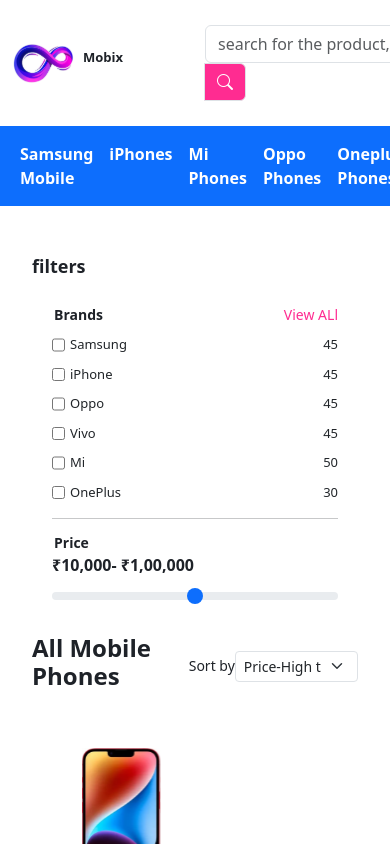
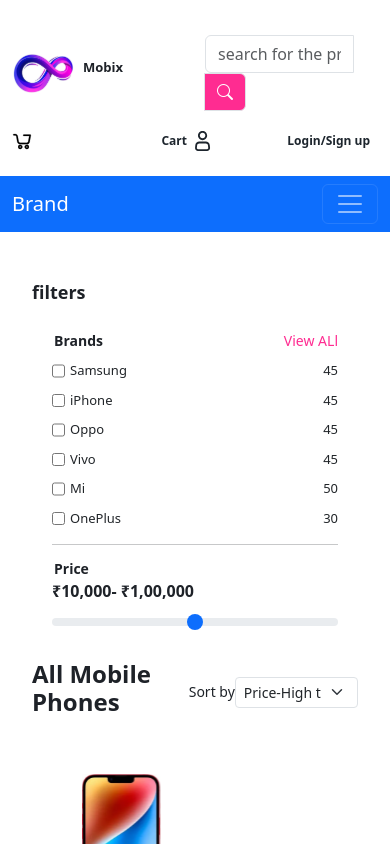
Before and after one commit to rohitrathod2023/mobix-ecommerce, a React (Create React App) app: page /products in a window 390 px wide. Shown: the top 844 px of the page. Built offline with nearby package versions, Linux system fonts and the light colour scheme.

Commit message:
create responsive pages

```diff
--- a/src/App.js
+++ b/src/App.js
@@ -24,7 +24,7 @@
         <Route path = '/products' element ={<ProductList/>}/>
         <Route path='/products/:productName/:productId' element={<ProductDetail/>}/>
         <Route path ='/checkout' element = {<AddressPage/>}/>
-        <Route path = '/cart/:productId' element = {<Cart/>}/>
+        <Route path = '/cart/:productId?' element = {<Cart/>}/>
         <Route path = '/payment' element = {<Payment/>}/>
         <Route path='/orderconfirmation' element = {<OrderConfirmation/>}/>
         <Route path='/orderfailed' element = {<OrderFailedPage/>}/>
--- a/src/common/components/footer/footer-top/footer-top.css
+++ b/src/common/components/footer/footer-top/footer-top.css
@@ -1,32 +1,67 @@
-.footer-top-main{
-    border-bottom: 1px solid #DDE5ED;
-}
-.feature-container{
-    border-right: 1px solid #DDE5ED;
-    padding: 40px;
+.footer-top-main {
+  border-bottom: 1px solid #dde5ed;
+  padding: 20px 0;
 }
 
-.row , .feature-container:last-child{
+.feature-container {
+  border-right: 1px solid #dde5ed;
+  padding: 40px;
+  text-align: center;
+}
+
+.row .feature-container:last-child {
   border-right: none;
 }
 
-.feature-image{
+.feature-image {
   height: 65px;
   margin-bottom: 20px;
 }
 
-.feature-title{
+.feature-title {
   font-size: 16px;
   line-height: 19px;
-    text-align: center;
-    color: #1E2228;
+  color: #1e2228;
   font-weight: bold;
 }
 
-.feature-subtitle{
+.feature-subtitle {
   font-size: 13px;
   line-height: 15px;
-    text-align: center;
   color: #939599;
+}
 
+/* for Tablets */
+@media (max-width: 768px) {
+  .feature-container {
+    padding: 30px;
   }
+  .feature-title {
+    font-size: 14px;
+  }
+  .feature-subtitle {
+    font-size: 12px;
+  }
+}
+
+/* for Mobile Devices */
+@media (max-width: 480px) {
+  .feature-container {
+    border-right: none;
+    border-bottom: 1px solid #dde5ed;
+    width: 100%;
+  }
+  .row {
+    display: flex;
+    flex-direction: column;
+  }
+  .feature-title {
+    font-size: 14px;
+  }
+  .feature-subtitle {
+    font-size: 12px;
+  }
+  .feature-container:last-child {
+    border-bottom: none;
+  }
+}
--- a/src/common/components/header/header.css
+++ b/src/common/components/header/header.css
@@ -1,40 +1,78 @@
-.main-container{
+.main-container {
   display: flex;
   align-items: center;
   justify-content: space-between;
   padding: 25px 0;
 }
 
-.left-part, .right-part{
+.left-part,
+.right-part {
   display: flex;
   align-items: center;
   justify-content: space-between;
+}
 
-}
-.header-icons{
+.header-icons {
   display: flex;
   align-items: center;
   cursor: pointer;
+}
 
-}
-.input-group input.custome-width{
+.input-group input.custome-width {
   width: 400px;
 }
 
-#basic-addon2{
+#basic-addon2 {
   background: #ff2c91;
   color: white;
 }
 
-.header-text{
+.header-text {
   font-size: 14px;
   line-height: 16px;
   text-align: right;
-    color: #1D252D;
+  color: #1d252d;
   font-weight: bold;
 }
 
-.marginLeft20{
+.marginLeft20 {
   margin-left: 20px;
+}
 
+@media (max-width: 768px) {
+  .input-group input.custome-width {
+    width: 250px;
   }
+  .header-text {
+    font-size: 12px;
+  }
+  .main-container {
+    padding: 20px 0;
+  }
+}
+
+@media (max-width: 480px) {
+  .main-container {
+    flex-direction: column;
+    align-items: flex-start;
+  }
+  .left-part,
+  .right-part {
+    width: 100%;
+    justify-content: space-between;
+  }
+  .input-group input.custome-width {
+    width: 100%;
+  }
+  .header-icons {
+    justify-content: space-between;
+    width: 100%;
+    margin-top: 10px;
+  }
+  .header-text {
+    font-size: 12px;
+  }
+  .marginLeft20 {
+    margin-left: 0;
+  }
+}
--- a/src/common/components/navbar-main/index.jsx
+++ b/src/common/components/navbar-main/index.jsx
@@ -1,17 +1,24 @@
 import React from "react";
 import "./navbar-main.css";
-import Container from 'react-bootstrap/Container';
-import Nav from 'react-bootstrap/Nav';
-import Navbar from 'react-bootstrap/Navbar';
+import Container from "react-bootstrap/Container";
+import Nav from "react-bootstrap/Nav";
+import Navbar from "react-bootstrap/Navbar";
 import OffersIcon from "../../assets/icon/offersicon";
 
-
-const NavbarMain = () =>{
-    return(
-<Navbar bg="primary" data-bs-theme="dark">
+const NavbarMain = () => {
+  return (
+    <Navbar
+      bg="primary"
+      expand="lg"
+      className="navbar-custom"
+      data-bs-theme="dark"
+    >
       <Container>
-          <div className="nav-main">
-            <div className="left-part">
+        <Navbar.Brand href="#home" className="text-white">
+          Brand
+        </Navbar.Brand>
+        <Navbar.Toggle aria-controls="basic-navbar-nav" />
+        <Navbar.Collapse id="basic-navbar-nav">
           <Nav className="me-auto">
             <Nav.Link href="#samsung" className="custom-nav-link">
               Samsung Mobile
@@ -22,7 +29,6 @@
             <Nav.Link href="#mi" className="custom-nav-link">
               Mi Phones
             </Nav.Link>
-
             <Nav.Link href="#oppo" className="custom-nav-link">
               Oppo Phones
             </Nav.Link>
@@ -35,25 +41,15 @@
             <Nav.Link href="#other" className="custom-nav-link">
               Others
             </Nav.Link>
-
           </Nav>
-            </div>
           <div className="right-part">
             <div className="offer-text">
-              <OffersIcon/>
+              <OffersIcon />
               <span className="mx-1">Offers</span>
             </div>
-
-             <div>
-             <button
-              className="sub-btn py-1 px-2 mx-3">
-                New</button>
+            <button className="sub-btn py-1 px-2 mx-3">New</button>
           </div>
-
-            </div>
-          </div>
-
-
+        </Navbar.Collapse>
       </Container>
     </Navbar>
   );
--- a/src/common/components/navbar-main/navbar-main.css
+++ b/src/common/components/navbar-main/navbar-main.css
@@ -1,35 +1,80 @@
-.nav-main{
+.nav-main {
   display: flex;
   align-items: center;
   justify-content: space-between;
   width: 100%;
 }
 
-.right-part{
+.right-part {
   display: flex;
   align-items: center;
-
 }
 
-.custom-nav-link{
+.custom-nav-link {
   color: white;
   font-weight: bold;
   font-size: 16px;
 }
-.navbar-nav .custom-nav-link.active{
 
-    color: #FF90BC;
+.navbar-nav .custom-nav-link.active {
+  color: #ff90bc;
 }
-.offer-text{
+
+.offer-text {
   display: flex;
   color: white;
   font-weight: bold;
 }
 
-.sub-btn{
+.sub-btn {
   width: 100px;
   background: #ff2c91;
   border-radius: 6px;
   border: none;
   color: white;
 }
+
+/*for Tablets */
+@media (max-width: 768px) {
+  .custom-nav-link {
+    font-size: 14px;
+    padding: 5px 10px;
+  }
+  .offer-text span {
+    font-size: 14px;
+  }
+  .sub-btn {
+    width: 80px;
+    padding: 5px 10px;
+  }
+}
+
+/* for Mobile Devices */
+@media (max-width: 480px) {
+  .nav-main {
+    flex-direction: column;
+    align-items: flex-start;
+  }
+  .left-part,
+  .right-part {
+    width: 100%;
+    justify-content: space-between;
+    margin-top: 10px;
+  }
+  .custom-nav-link {
+    font-size: 12px;
+    padding: 5px;
+  }
+  .offer-text {
+    font-size: 12px;
+  }
+  .sub-btn {
+    width: 70px;
+    font-size: 12px;
+    padding: 5px 8px;
+  }
+
+  .navbar-collapse {
+    display: none !important;
+  }
+}
--- a/src/pages/cart/components/cart-items/cart-items.css
+++ b/src/pages/cart/components/cart-items/cart-items.css
@@ -1,8 +1,8 @@
-.list-section{
-    margin-top: 30px;
+.list-section {
+  margin-top: 30px;
 }
-.list-section-heading{
-    color: #1E2228;
-    font-size: 24px;
-    font-weight: bold;
+.list-section-heading {
+  color: #1e2228;
+  font-size: 24px;
+  font-weight: bold;
 }
--- a/src/pages/cart/components/cart-items/index.jsx
+++ b/src/pages/cart/components/cart-items/index.jsx
@@ -17,8 +17,8 @@
                 return phoneData.id === productId;
             });
             setproductDetailCart(matchingProductCart);
-            console.log(matchingProductCart);
-            console.log("find matching product")
+            //console.log(matchingProductCart);
+            //console.log("find matching product")
 
 
     };
--- a/src/pages/cart/components/items-list/items-list.css
+++ b/src/pages/cart/components/items-list/items-list.css
@@ -1,4 +1,4 @@
-.items-list-section{
+.items-list-section {
   display: flex;
   justify-content: flex-start;
   /* border: 1px solid black; */
@@ -6,67 +6,63 @@
   margin-top: 10px;
 }
 
-.cart-phone-container{
+.cart-phone-container {
   max-height: 94px;
   max-width: 100%;
   margin-top: 12px;
   margin-left: 10px;
-
 }
-.cart-phone-img{
+.cart-phone-img {
   max-height: 94px;
 }
-.name-price-section{
+.name-price-section {
   padding-left: 35px;
-
 }
-.items-name-section{
+.items-name-section {
   max-width: 350px;
 }
-.items-name{
-    color: #1E2228;
+.items-name {
+  color: #1e2228;
   font-size: 16px;
   font-weight: 500;
 }
-.items-price{
-    color: #1E2228;
+.items-price {
+  color: #1e2228;
   font-size: 24px;
   font-weight: bold;
 }
-.price-section-text{
+.price-section-text {
   color: #939599;
   font-size: 12px;
-
 }
-.items-quntity{
+.items-quntity {
   padding-left: 20px;
 }
-.items-quntity-heading{
-    color: #1E2228;
+.items-quntity-heading {
+  color: #1e2228;
   font-size: 14px;
   font-weight: 500;
 }
-.items-quntity-selection{
+.items-quntity-selection {
   margin-bottom: 60px;
   border-radius: 8px;
   max-width: 70px;
 }
-.items-color{
+.items-color {
   padding-left: 20px;
 }
-.color-selection-heading{
-    color: #1E2228;
+.color-selection-heading {
+  color: #1e2228;
   font-size: 14px;
   font-weight: 500;
 }
-.color-selection{
+.color-selection {
   border: 1px solid black;
   margin-bottom: 61px;
   border-radius: 8px;
   align-items: center;
-
 }
-.color-selection-circle{
+.color-selection-circle {
   display: block;
   height: 16px;
   width: 16px;
@@ -74,17 +70,17 @@
   background-color: red;
 }
 
-.select-color{
-    color: #1E2228;
+.select-color {
+  color: #1e2228;
   font-size: 12px;
   font-weight: bold;
   padding-left: 10px;
   border: none;
 }
-.items-remove{
+.items-remove {
   margin-left: 70px;
   margin-top: 40px;
-      color: #FF2C91;
+  color: #ff2c91;
   font-size: 14px;
   font-weight: 500;
   cursor: pointer;
```
Also changed, not shown: src/common/components/header/index.jsx (+12 -17 lines), src/pages/cart/cart.css (+4 -4 lines), src/pages/login/components/login-main/index.jsx (+15 -25 lines). Lines whose indentation alone changed are shown as unchanged.
